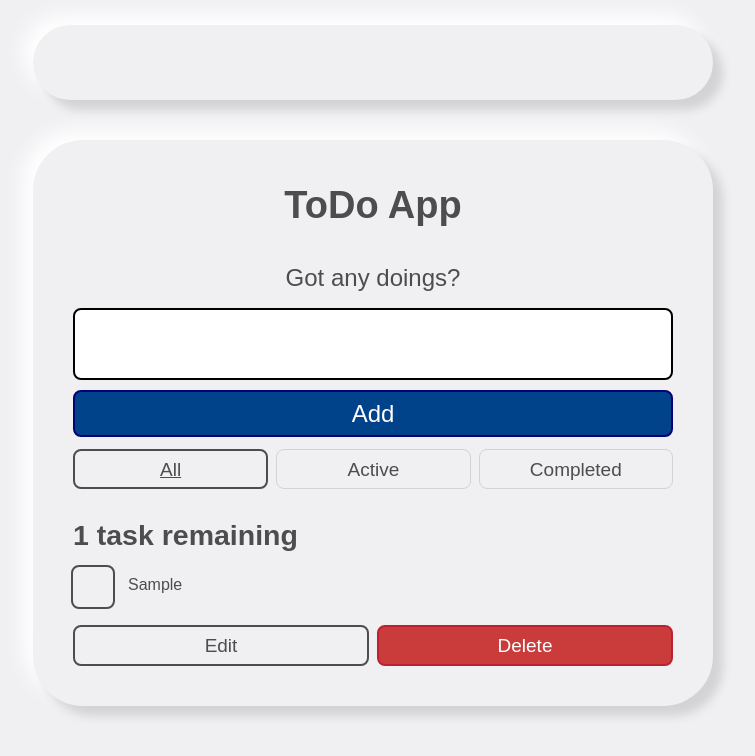
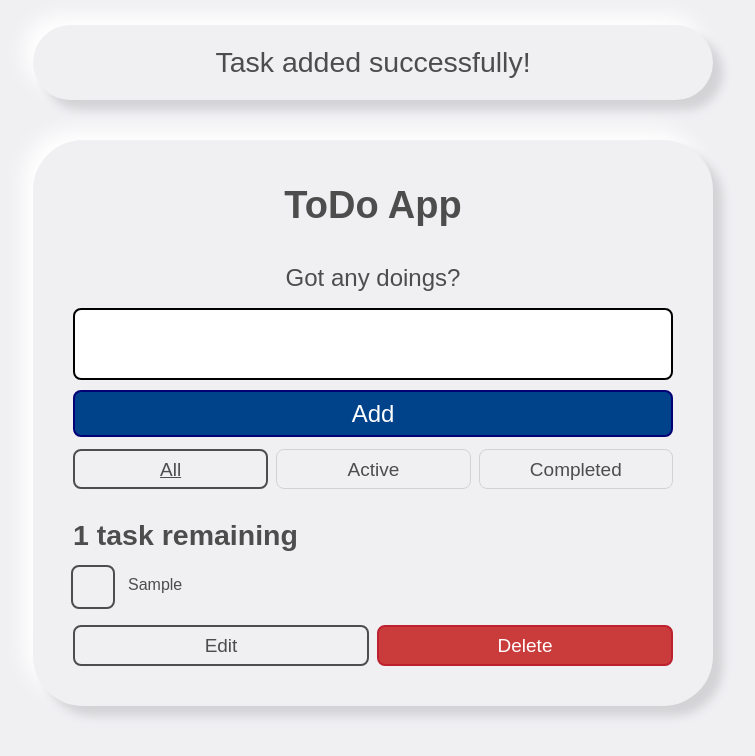
Before and after one commit to Endo-Resu/ReactJS_styding, a React (Create React App) app in the folder my-app/: page / in a window 1280 px wide. Both pictures are taken after typing "Sample" into the empty fields and a click on the button "Add". Shown: the top 756 px of the page, without its empty margins (267-1022 px from the left). Built offline with nearby package versions, Linux system fonts and the light colour scheme.

Commit message:
validation + notification fixes

```diff
--- a/my-app/src/App.js
+++ b/my-app/src/App.js
@@ -20,8 +20,8 @@ const FILTER_MAP = {
 
 const FILTER_NAMES = Object.keys(FILTER_MAP);
 
-const App = (props) => {
-    const [tasks, setTasks] = useState(props.tasks);
+const App = () => {
+    const [tasks, setTasks] = useState([]);
     const [filter, setFilter] = useState('All')
 
     const toggleTaskCompleted = (id) => {
@@ -68,6 +68,18 @@ const App = (props) => {
         />
         )
     );
+    const validateTask = (name) => {
+        const task = tasks.find(task => task.name === name);
+
+        if (name.length < 4) {
+            return false
+        }
+        if (task) {
+            return false
+        }
+
+        return true
+    }
 
     const filterList = FILTER_NAMES.map(name => (
         <FilterButton
@@ -78,8 +90,11 @@ const App = (props) => {
         />
     ));
 
-    const tasksNoun = taskList.length !== 1 ? 'tasks' : 'task';
-    const headingText = `${taskList.length} ${tasksNoun} remaining`;
+    const headingText = () => {
+        const tasksNoun = taskList.length !== 1 ? 'tasks' : 'task';
+        const headingText = `${taskList.length} ${tasksNoun} remaining`;
+        return headingText
+    }
 
     const listHeadingRef = useRef(null);
 
@@ -94,11 +109,11 @@ const App = (props) => {
     return (
             <div className="todoapp stack-large">
                 <h1>ToDo App</h1>
-                <Form addTask={addTask} />
+                <Form addTask={addTask} validateTask={validateTask} />
                 <div className="filters btn-group stack-exception">
                     {filterList}
                 </div>
-                <h2 id="list-heading" tabIndex="-1" ref={listHeadingRef}>{headingText}</h2>
+                <h2 id="list-heading" tabIndex="-1" ref={listHeadingRef}>{headingText()}</h2>
                 <ul
                     className="todo-list stack-large stack-exception"
                     aria-labelledby="list-heading"
--- a/my-app/src/components/Form/Form.js
+++ b/my-app/src/components/Form/Form.js
@@ -2,25 +2,44 @@ import React, { useState } from "react";
 import Notification from "../Notification/Notification";
 
 const Form = (props) => {
-
     const [name, setName] = useState('');
+    const [notificationTitle, setNotificationTitle] = useState('')
     const [notificationActive, setNotificationActive] = useState(false);
-
 
     const handleChange = (e) => {
         setName(e.target.value);
     }
 
+    const showNotification = (value) => {
+        setNotificationActive(true)
+        setNotificationTitle(value)
+    }
+    const hideNotification = () => {
+        setNotificationActive(false);
+    }
+
     const handleSubmit = (e) => {
         e.preventDefault();
-        props.addTask(name);
-        setName("");
+        if (props.validateTask(name)) {
+            props.addTask(name);
+            setName("");
+            showNotification('Task added successfully!')
+        } else {
+            showNotification('Allowed only unique tasks with 4+ symbols')
+        }
+
     }
 
     return (
         <form onSubmit={handleSubmit}>
-            <Notification
+            {
+            notificationActive
+                ?<Notification
+                hideNotification={hideNotification}
+                title={notificationTitle}
                 active={notificationActive} setActive={setNotificationActive}/>
+                : null
+            }
             <h2 className="label-wrapper">
                 <label htmlFor="new-todo-input" className="label__lg">
                     Got any doings?
@@ -37,7 +56,6 @@ const Form = (props) => {
             />
             <button type="submit"
                     className="btn btn__primary btn__lg"
-                    onClick={setNotificationActive}
             >
                 Add
             </button>
--- a/my-app/src/components/Notification/Notification.js
+++ b/my-app/src/components/Notification/Notification.js
@@ -1,12 +1,23 @@
-import React, { useState } from "react";
+import React, { useEffect, useState } from "react";
 
-const Notification = ({active, setActive}) => {
+const Notification = (props) => {
+    const { active, setActive } = props;
+    const [showNotification, setShowNotification] = useState(true)
+    useEffect(() => {
+        setTimeout(() => {
+            setShowNotification(false);
+            props.hideNotification();
+        }, 4000)
+    }, [])
     return (
-        <div className={active ? "notification-holder active" : "notification-holder"} onClick={() => setActive(false)}>
-            <div className="notification-holder__content" onClick={e => e.stopPropagation()}>
+        <>
+            {showNotification ? <div className={active ? "notification-holder active" : "notification-holder"} onClick={() => setActive(true)}>
+                <div className="notification-holder__content">
+                    {props.title}
+                </div>
+            </div> : <div className={"notification-holder"} />}
+        </>
 
-            </div>
-        </div>
     );
 }
 
--- a/my-app/src/components/Todo/Todo.js
+++ b/my-app/src/components/Todo/Todo.js
@@ -1,4 +1,5 @@
 import React,  { useState, useRef, useEffect }  from "react";
+import Notification from "../Notification/Notification";
 
 const usePrevious = (value) => {
     const ref = useRef();
@@ -11,6 +12,8 @@ const usePrevious = (value) => {
 const Todo = (props) => {
     const [isEditing, setEditing] = useState(false);
     const [newName, setNewName] = useState('');
+    const [notificationTitle, setNotificationTitle] = useState('')
+    const [notificationActive, setNotificationActive] = useState(false);
 
     const editFieldRef = useRef(null);
     const editButtonRef = useRef(null);
@@ -37,8 +40,31 @@ const Todo = (props) => {
         }
     }, [wasEditing, isEditing]);
 
+    const showNotification = (value) => {
+        setNotificationActive(true)
+        setNotificationTitle(value)
+        console.log(this)
+    }
+
+    const hideNotification = () => {
+        setNotificationActive(false);
+    }
+
+    const handleDeleteNotification = () => {
+        showNotification('Task edited successfully!');
+        props.deleteTask(props.id)
+    }
+
     const editingTemplate = (
         <form className="stack-small" onSubmit={handleSubmit}>
+            {
+                notificationActive
+                    ?<Notification
+                        hideNotification={hideNotification}
+                        title={notificationTitle}
+                        active={notificationActive} setActive={setNotificationActive}/>
+                    : null
+            }
             <div className="form-group">
                 <label className="todo-label" htmlFor={props.id}>
                     New name for {props.name}
@@ -61,7 +87,11 @@ const Todo = (props) => {
                     Cancel
                     <span className="visually-hidden">renaming {props.name}</span>
                 </button>
-                <button type="submit" className="btn btn__primary todo-edit">
+                <button
+                    type="submit"
+                    className="btn btn__primary todo-edit"
+                    onClick={() => showNotification('Task edited successfully!')}
+                >
                     Save
                     <span className="visually-hidden">new name for {props.name}</span>
                 </button>
@@ -71,6 +101,14 @@ const Todo = (props) => {
 
     const viewTemplate = (
         <div className="stack-small">
+            {
+                notificationActive
+                    ?<Notification
+                        hideNotification={hideNotification}
+                        title={notificationTitle}
+                        active={notificationActive} setActive={setNotificationActive}/>
+                    : null
+            }
             <div className="c-cb">
                 <input
                     id={props.id}
@@ -94,7 +132,7 @@ const Todo = (props) => {
                 <button
                     type="button"
                     className="btn btn__danger"
-                    onClick={() => props.deleteTask(props.id)}
+                    onClick={handleDeleteNotification}
                 >
                     Delete <span className="visually-hidden">{props.name}</span>
                 </button>
--- a/my-app/src/index.css
+++ b/my-app/src/index.css
@@ -389,18 +389,29 @@ body {
     border-radius: 50px;
     box-shadow: 10px 10px 10px #d3d3d6, -10px -10px 21px #fff;
     animation: close-notification 1.5s forwards;
+    display: flex;
+    align-items: center;
+    justify-content: center;
 }
 
 .notification-holder.active {
-    animation: show-notification 1s backwards;
+    font-size: 1.5em;
+    font-weight: inherit;
+    animation: show-notification 4s backwards;
 }
 
 @keyframes show-notification {
     0% {
         transform: translateX(-50%) translateY(-200px);
     }
+    20% {
+        transform: translateX(-50%) translateY(0);
+    }
+    80% {
+        transform: translateX(-50%) translateY(0);
+    }
     100% {
-        transform: translateX(-50%) translateY(0);
+        transform: translateX(-50%) translateY(-200px);
     }
 }
 
--- a/my-app/src/index.js
+++ b/my-app/src/index.js
@@ -3,12 +3,10 @@ import ReactDOM from 'react-dom';
 import './index.css';
 import App from './App';
 
-const DATA = [
-];
 
 ReactDOM.render(
     <React.StrictMode>
-            <App tasks={DATA} />
+            <App />
     </React.StrictMode>,
     document.getElementById('root')
 );
```
